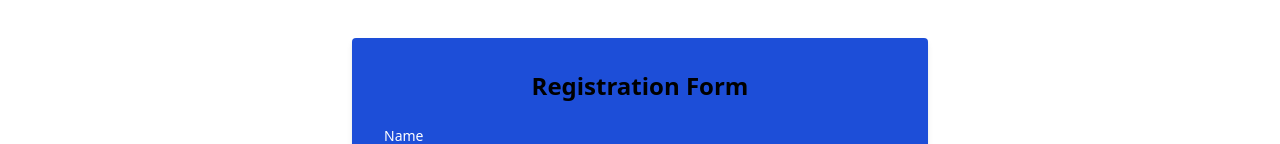
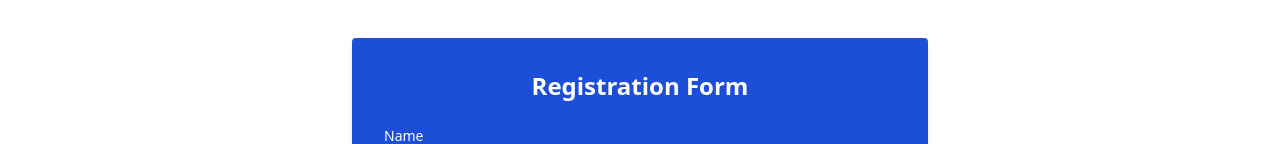
Before and after one commit to bijump/iefk_25_support, a Next.js app: page /registration in a window 1280 px wide. Shown: the part 458-602 px from the top of the page. Built offline with nearby package versions, Linux system fonts and the light colour scheme.

Commit message:
color change

```diff
--- a/src/app/(pages)/registration/page.tsx
+++ b/src/app/(pages)/registration/page.tsx
@@ -89,7 +89,7 @@
       )}
 
       <div className="bg-blue-700 p-8 rounded shadow-md w-full max-w-md md:max-w-lg lg:max-w-xl relative z-10">
-        <h1 className="text-2xl font-bold text-center mb-6">Registration Form</h1>
+        <h1 className="text-2xl font-bold text-center text-white mb-6">Registration Form</h1>
         <form onSubmit={handleSubmit} className="space-y-4">
           <div>
             <label className="block text-sm font-medium text-white">Name</label>
```
